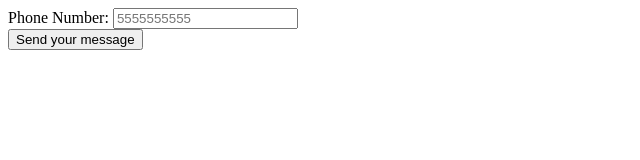
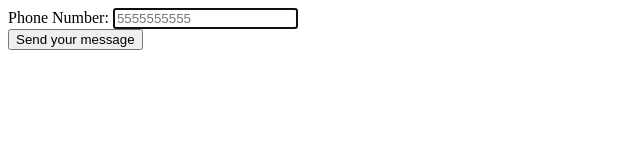
Before and after one commit to secretmessage/secretmessage.github.io, a plain HTML site: page index.html in a window 1280 px wide. Shown: the whole page, without its empty margins (0-640 px from the left). Drawn offline with Linux system fonts and the light colour scheme.

Commit message:
add everything

```diff
--- a/index.html
+++ b/index.html
@@ -10,7 +10,7 @@
     <form action="/index.html" method="post">
         <div>
             <label for="phoneNumber">Phone Number:</label>
-            <input type="tel" placeholder="5555555555" id="phoneNumber" >
+            <input type="tel" placeholder="5555555555" id="phoneNumber" autofocus="autofocus" >
         </div>
         <div class="button">
             <button type="submit">Send your message</button>
```
